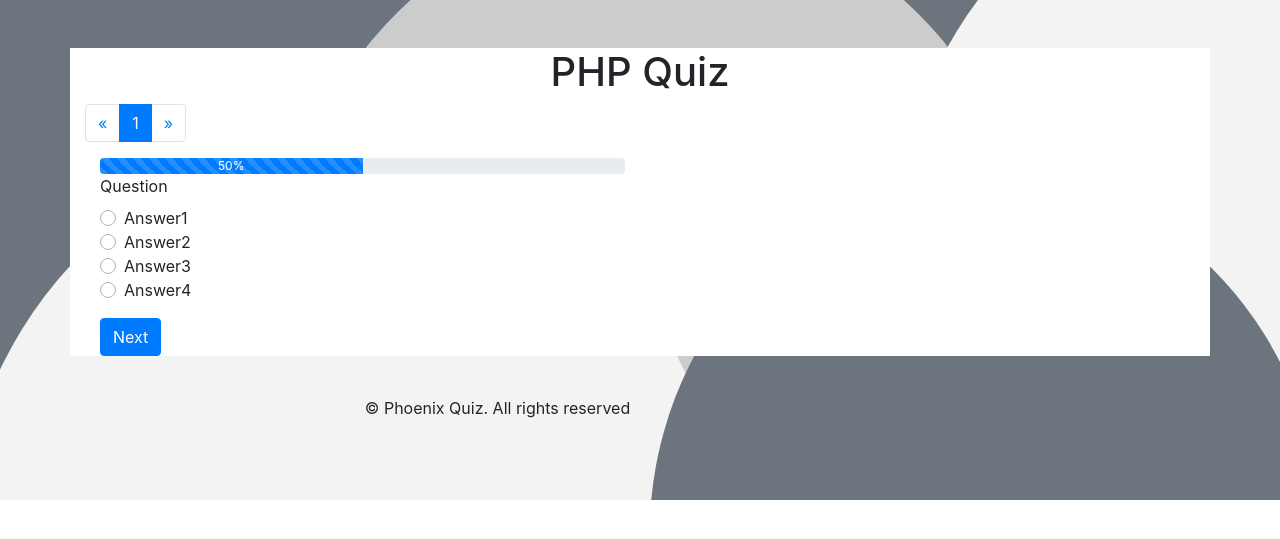
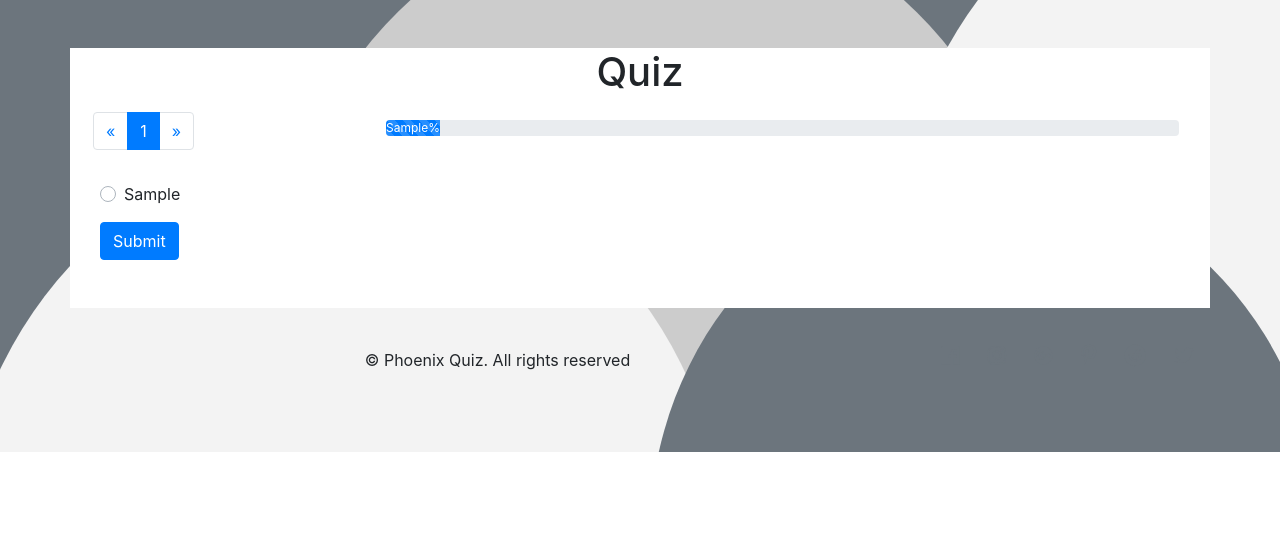
Before and after one commit to freedom00/PhpQuizApp, a PHP site: template FinalProject/templates/quiz.twig in a window 1280 px wide. Shown: the part 56-595 px from the top of the page. Run offline with PHP 8.4, Linux system fonts and the light colour scheme; the template is opened without the code that fills it: most values are stand-ins (such as "Sample title", 1, 10 or a date in 2020); some libraries are stand-ins or nearby versions.

Commit message:
Add quiz and summary function.

```diff
--- a/FinalProject/index.php
+++ b/FinalProject/index.php
@@ -9,5 +9,7 @@
 $sender['log_type'] = Logger::INFO;
 pushLog($sender);
 
+$_SESSION['sender'] = array();
+
 $sender['file_name'] = "index.twig";
 sendPage($sender);
--- a/FinalProject/login.php
+++ b/FinalProject/login.php
@@ -17,7 +17,7 @@
     }
     if ($sender['errorMessage'] == "") {
         $sender['tableName'] = STUDENT;
-        $sender['row'] = array('stuEmail' => $_POST['inputEmail']);
+        $sender['column'] = array('stuEmail' => $_POST['inputEmail']);
         $result = getRowBy($sender);
         if ($result['count'] != 1) {
             $sender['errorMessage'] = "No user with that email was found.";
--- a/FinalProject/summary.php
+++ b/FinalProject/summary.php
@@ -6,5 +6,11 @@
 /*--
 	Return the template page which is located in the templates folder
 */
+
+echo date('l, F jS, Y', time());
+
+$sender = $_SESSION['sender'];
+$sender['name'] = $_SESSION['name'];
+$sender['time'] = secToTime(time() - $sender['time']);
 $sender['file_name'] = "summary.twig";
 sendPage($sender);
--- a/FinalProject/templates/index.twig
+++ b/FinalProject/templates/index.twig
@@ -33,7 +33,7 @@
                         <div class="card"><img class="card-img-top" src="{{ subject.subPicPath }}" alt="Card image cap" id="{{ subject.subName }}">
                             <div class="card-body">
                                 <h4 class="card-title">{{ subject.subName }} Quiz</h4>
-                                <a href="quiz.php/action={{ subject.subName }}" class="btn btn-primary">Start</a>
+                                <a href="quiz.php?subject={{ subject.subName }}&page=1" class="btn btn-primary">Start</a>
                             </div>
                         </div>
                     </div>
--- a/FinalProject/templates/nav_bar.twig
+++ b/FinalProject/templates/nav_bar.twig
@@ -16,11 +16,9 @@
                 <li class="nav-item dropdown">
                     <a class="nav-link dropdown-toggle" href="login.php" id="navbarDropdownMenuLink" data-toggle="dropdown" aria-haspopup="true" aria-expanded="false"><i class="fa fa-fw fa-question"></i>&nbsp;Quizzes&nbsp;</a>
                     <div class="dropdown-menu" aria-labelledby="navbarDropdownMenuLink">
-                        <a class="dropdown-item" href="quiz.php?action=php">PHP</a>
-                        <a class="dropdown-item" href="quiz.php?action=js">Java Script</a>
-                        <a class="dropdown-item" href="quiz.php?action=html">HTML</a>
-                        <a class="dropdown-item" href="quiz.php?action=css">CSS</a>
-                        <a class="dropdown-item" href="questions.php">Questions List</a>
+                        {% for subject in subjects %}
+                            <a class="dropdown-item" href="quiz.php?subject={{ subject.subName }}&page=1">{{ subject.subName }}</a>
+                        {% endfor %}
                     </div>
                 </li>
             </ul>
--- a/FinalProject/templates/quiz.twig
+++ b/FinalProject/templates/quiz.twig
@@ -6,44 +6,62 @@
 {% block main_content %}
     {# The content in here will replace the content block found inside of "base.twig" #}
     <div class="py-5 text-center" style="	background-image: url(&quot;assets/cover-bubble-dark.svg&quot;);	background-position: top left;	background-size: 100%;	background-repeat: repeat;">
-        <div class="container bg-white">
-            <div class="row">
-                <div class="col-md-12">
-                    <div class="row">
-                        <div class="col-md-12">
-                            <h1 class="">PHP Quiz</h1>
-                        </div>
+    <div class="container bg-white">
+        <div class="row">
+            <div class="col-md-12">
+                <div class="row">
+                    <div class="col-md-12">
+                        <h1 class="">{{ questions[currentPage - 1].subName }} Quiz</h1>
+                        {% if errorMessage != "" %}
+                            <div class="alert alert-primary" role="alert">
+                                <button type="button" class="close" data-dismiss="alert">×</button>
+                                <h4 class="alert-heading">Important Information!</h4>
+                                <p class="mb-0">{{ errorMessage }}</p>
+                            </div>
+                        {% endif %}
                     </div>
                 </div>
             </div>
+        </div>
+        {% if errorMessage == "" %}
             <div class="row">
-                <div class="col-md-12">
-                    <ul class="pagination">
-                        <li class="page-item"><a class="page-link" href="#"> <span>«</span></a></li>
-                        <li class="page-item active"><a class="page-link" href="#">1</a></li>
-                        <li class="page-item"><a class="page-link" href="#"> <span>»</span></a></li>
+                <div class="col-md-3">
+                    <ul class="pagination m-2">
+                        <li class="page-item"><a class="page-link" href="quiz.php?subject={{ questions[currentPage - 1].subName }}&page={{ currentPage - 1 }}"> <span>«</span></a></li>
+                        <li class="page-item active"><a class="page-link" href="#">{{ currentPage }}</a></li>
+                        <li class="page-item"><a class="page-link" href="quiz.php?subject={{ questions[currentPage - 1].subName }}&page={{ currentPage + 1 }}"> <span>»</span></a></li>
                     </ul>
                 </div>
-
+                <div class="col-md-9">
+                    <div class="progress m-3">
+                        <div class="progress-bar progress-bar-striped" role="progressbar" style="width: {{ progressRate }}%">{{ progressRate }}%</div>
+                    </div>
+                </div>
             </div>
             <div class="col-md-6">
-                <div class="progress">
-                    <div class="progress-bar progress-bar-striped" role="progressbar" style="width: 50%">50%</div>
-                </div>
+                {#                <div class="progress">#}
+                {#                    <div class="progress-bar progress-bar-striped" role="progressbar" style="width: 50%">50%</div>#}
+                {#                </div>#}
                 <div class="row">
                     <div class="col-md-12">
-                        <form class="text-left">
+                        <form class="text-left" method="get">
                             <div class="form-group">
-                                <label>Question</label>
-                                <div class="custom-control custom-radio"><input type="radio" id="customRadio1" name="customRadio" class="custom-control-input"><label class="custom-control-label" for="customRadio1">Answer1</label></div>
-                                <div class="custom-control custom-radio"><input type="radio" id="customRadio1" name="customRadio" class="custom-control-input"><label class="custom-control-label" for="customRadio1">Answer2</label></div>
-                                <div class="custom-control custom-radio"><input type="radio" id="customRadio1" name="customRadio" class="custom-control-input"><label class="custom-control-label" for="customRadio1">Answer3</label></div>
-                                <div class="custom-control custom-radio"><input type="radio" id="customRadio1" name="customRadio" class="custom-control-input"><label class="custom-control-label" for="customRadio1">Answer4</label></div>
+                                <label>{{ questions[currentPage - 1].quName }}</label>
+                                {% for option in options %}
+                                <div class="custom-control custom-radio"><input type="radio" id="customRadio{{ loop.index }}" name="option" class="custom-control-input" value="{{ option.ansId }}"><label class="custom-control-label" for="customRadio{{ loop.index }}">{{option.quOption}}</label></div>
+{#                                <div class="custom-control custom-radio"><input type="radio" id="customRadio1" name="customRadio" class="custom-control-input"><label class="custom-control-label" for="customRadio1">Answer2</label></div>#}
+{#                                <div class="custom-control custom-radio"><input type="radio" id="customRadio1" name="customRadio" class="custom-control-input"><label class="custom-control-label" for="customRadio1">Answer3</label></div>#}
+{#                                <div class="custom-control custom-radio"><input type="radio" id="customRadio1" name="customRadio" class="custom-control-input"><label class="custom-control-label" for="customRadio1">Answer4</label></div>#}
+                                {% endfor %}
+                                <input type="hidden" name="subject" value="{{ questions[currentPage - 1].subName }}">
+                                <input type="hidden" name="page" value="{{ currentPage }}">
+{#                                <input type="hidden" name="correctCount" value="{{ correctCount }}">#}
                             </div>
-                            <button type="submit" class="btn btn-primary">Next</button>
+                            <button type="submit" class="btn btn-primary  mb-5">Submit</button>
                         </form>
                     </div>
                 </div>
             </div>
-        </div>
+        {% endif %}
+    </div>
 {% endblock %}
```
Also changed, not shown: FinalProject/inc/functions.inc.php (+33 -12 lines), FinalProject/quiz.php (+62 -0 lines), FinalProject/templates/summary.twig (+8 -8 lines), 1 other file.
